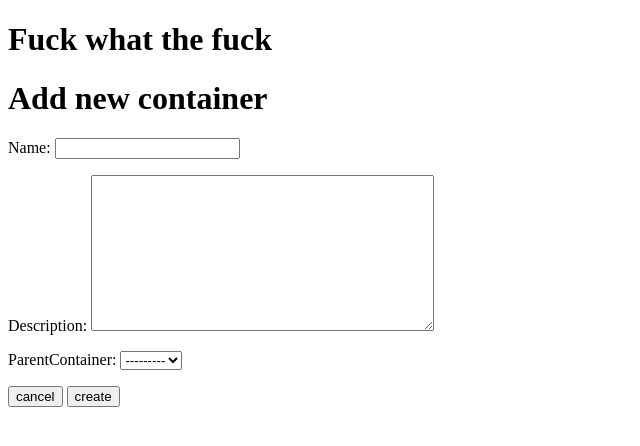
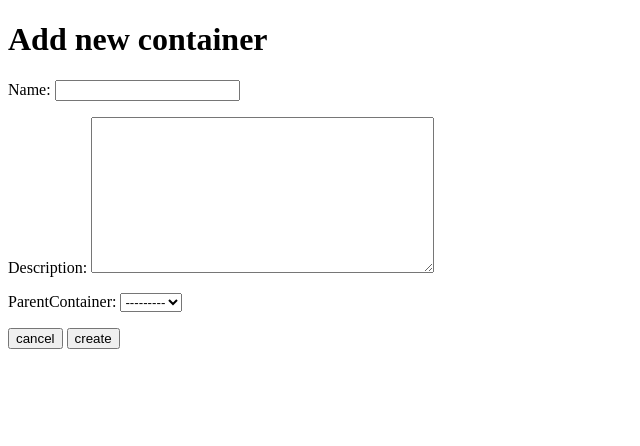
Before and after one commit to srd4/notebook_2, a Django app: page /new/container in a window 1280 px wide. Shown: the top 446 px of the page, without its empty margins (0-640 px from the left). Run offline with Django 4.2, Linux system fonts and the light colour scheme; the visitor is signed in with stand-in values (Sample User, id 1); data that the repository does not hold is empty; some libraries are stand-ins or nearby versions.

Commit message:
Update main.html

```diff
--- a/mysite/notebook_2/templates/notebook_2/main.html
+++ b/mysite/notebook_2/templates/notebook_2/main.html
@@ -7,12 +7,15 @@
     {% else %}
     <title>Notebook 2.0</title>
     {% endif %}
+    <link rel="preconnect" href="https://fonts.gstatic.com">
+    <link href="https://fonts.googleapis.com/css2?family=Nunito:wght@200&display=swap" rel="stylesheet">
+    <script src="https://kit.fontawesome.com/c5b0c59ad8.js" crossorigin="anonymous"></script>
+    <script src="https://unpkg.com/htmx.org@1.8.4" integrity="sha384-wg5Y/JwF7VxGk4zLsJEcAojRtlVp1FKKdGy1qN+OMtdq72WRvX/EdRdqg/LOhYeV" crossorigin="anonymous"></script>
+    <link rel="stylesheet" href="{% static 'style.css' %}">
 
-    <link rel="stylesheet" href="{% static 'style.css' %}">
 
 </head>
 <body>
-    <h1>Fuck what the fuck</h1>
     {% block content %}
 
     {% endblock content %}
```
